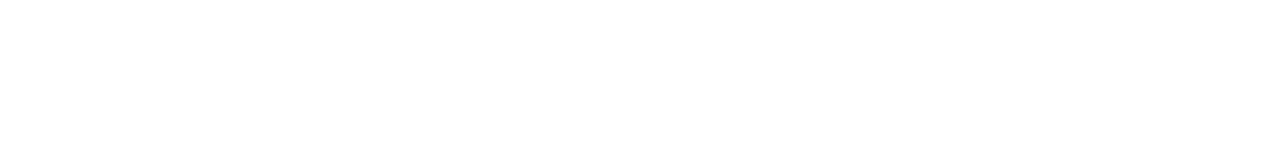
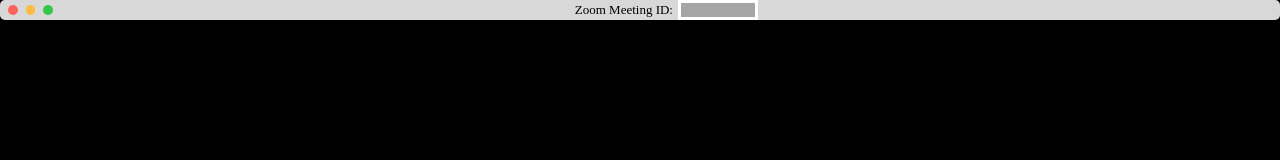
Before and after one commit to gaianacheli/html-css-zoom, a plain HTML site: page index.html in a window 1280 px wide. Drawn offline with Linux system fonts and the light colour scheme.

Commit message:
nav tre pallini e scritta zoom con rettangolo

```diff
--- a/css/style.css
+++ b/css/style.css
@@ -3,3 +3,57 @@
     margin: 0;
     padding: 0;
 }
+body {
+    background-color: black;
+}
+
+.barra {
+    height: 20px;
+    width: 100%;
+    border-radius: 5px;
+    background-color: rgba(215, 216, 215, 1);
+}
+.pallini {
+    height: 20px;
+    display: flex;
+    flex-direction: row;
+    align-items:center;
+}
+.red {
+    height: 10px;
+    width: 10px;
+    background-color: rgba(252, 97, 93, 1);
+    margin-left: 8px;
+    border-radius: 10px;
+    border-color: black;
+}
+.yellow {
+    height: 10px;
+    width: 10px;
+    background-color: rgba(253, 188, 64, 1);
+    border-radius: 10px;
+    margin-left: 8px;
+}
+.green {
+    height: 10px;
+    width: 10px;
+    background-color: rgba(51, 199, 73, 1);
+    border-radius: 10px;
+    margin-left: 8px;
+}
+.text {
+    width: 100%;
+    display: flex;
+    justify-content: center;
+    align-items: center;
+}
+.text p {
+    font-size: 13px;
+}
+.rettangolo {
+    height: 20px;
+    width: 80px;
+    background-color: rgb(165, 165, 165);
+    border: solid white;
+    margin-left: 5px;
+}
--- a/index.html
+++ b/index.html
@@ -8,6 +8,26 @@
     <title>Document</title>
 </head>
 <body>
+    <header class="site_header">
+        <nav class="barra">
+            <div class="pallini">
+                <div class="red">
+
+                </div>
+                <div class="yellow">
+
+                </div>
+                <div class="green"></div>
+               <div class="text">
+                <p>Zoom Meeting ID:</p>
+                <div class="rettangolo"></div>
+               </div>
+            </div>
+
+
+        </nav>
+
+    </header>
 
 </body>
 </html>
```
